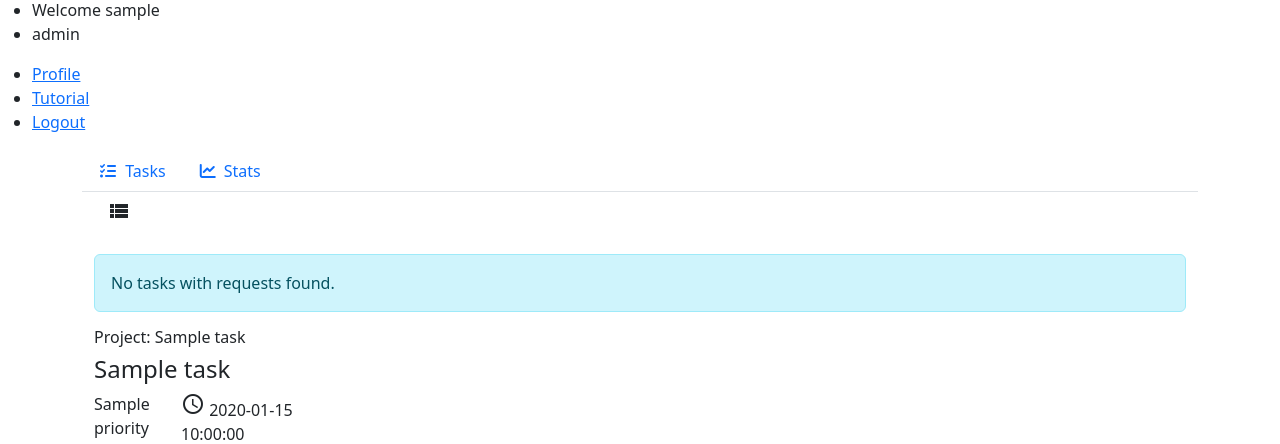
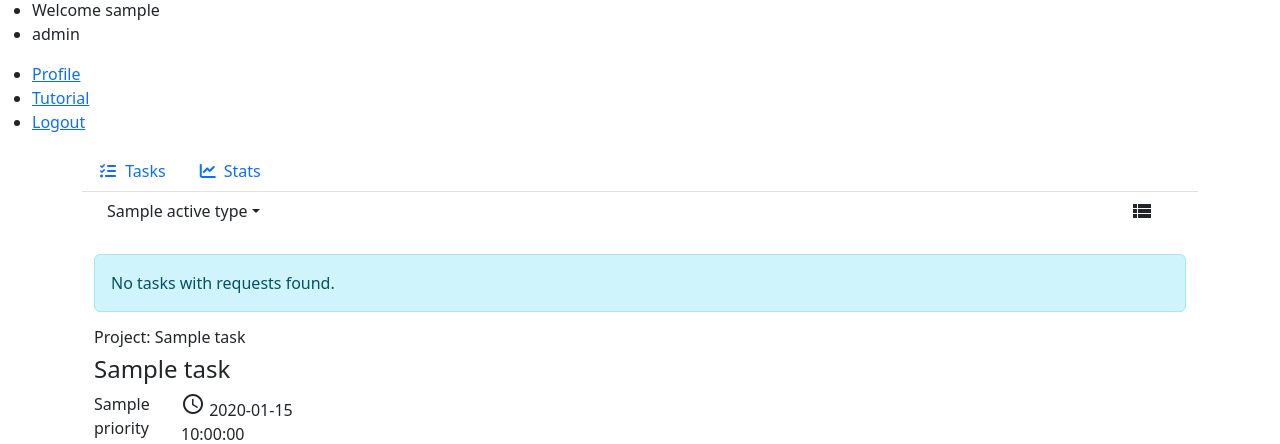
Before and after one commit to gonrfernando/WorkQ, a Python web app: template worq/templates/request_management.jinja2 in a window 1280 px wide. Shown: the part 216-660 px from the top of the page. Run offline with Jinja, Linux system fonts and the light colour scheme; the template is opened without the code that fills it: most values are stand-ins (such as "Sample title", 1, 10 or a date in 2020); some libraries are stand-ins or nearby versions.

Commit message:
selector dropdown

```diff
--- a/worq/templates/request_management.jinja2
+++ b/worq/templates/request_management.jinja2
@@ -3,6 +3,17 @@
 {% block tasks %}
 <div class="container-fluid">
     <div class="project-bar row">
+        <div class="col-6 bar-wrapper">
+            <div class="project-selector-bar dropdown">
+                <button class="btn dropdown-toggle" type="button" id="dropdownMenuButton" data-bs-toggle="dropdown" data-bs-container="body" aria-haspopup="true" aria-expanded="false">{{ active_type.name }}</button>
+                <div class="dropdown-menu w-100" aria-labelledby="dropdownMenuButton">
+                    {% for type in types %}
+                        <a class="dropdown-item dropdown-project-item" id="{{ type.id }}">{{ type.name }}</a>
+                    {% endfor %}
+                </div>
+            </div>
+        </div>
+        <div class="col-5"></div>
         <div class="view_button col-1">
             <span id="toggle-view" class="material-icons btn " title="Change task display">view_list</span>
         </div>
--- a/worq/views/task_view.py
+++ b/worq/views/task_view.py
@@ -64,7 +64,8 @@ def task_view(request):
         .filter(
             and_(
                 Tasks.project_id == active_project_id,
-                Tasks.status_id != 7
+                Tasks.status_id != 7,
+                Tasks.status_id != 6  # Excluir tareas completadas y canceladas
             )
         )
         .all()
```
Also changed, not shown: worq/views/request_managment.py (+12 -1 lines).
